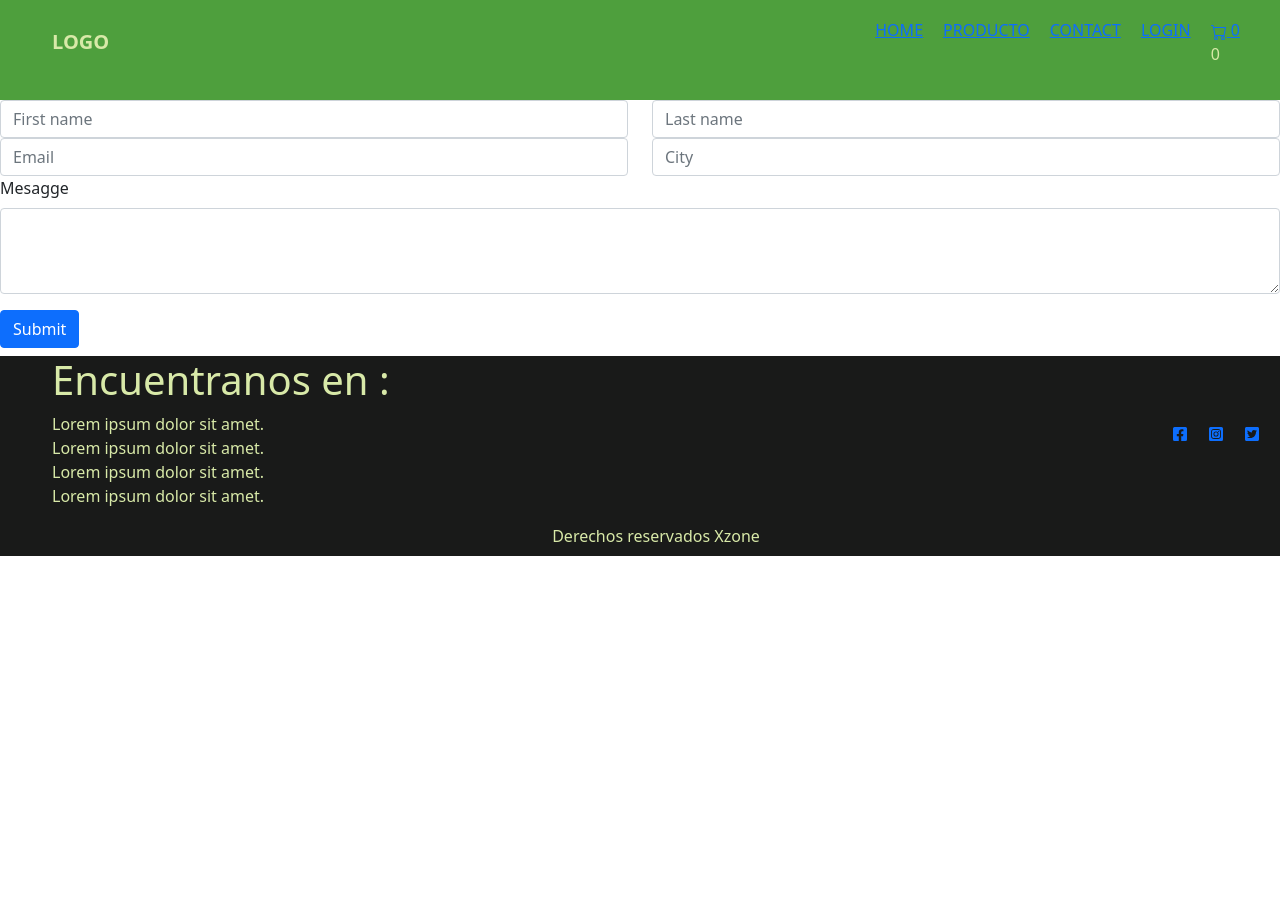
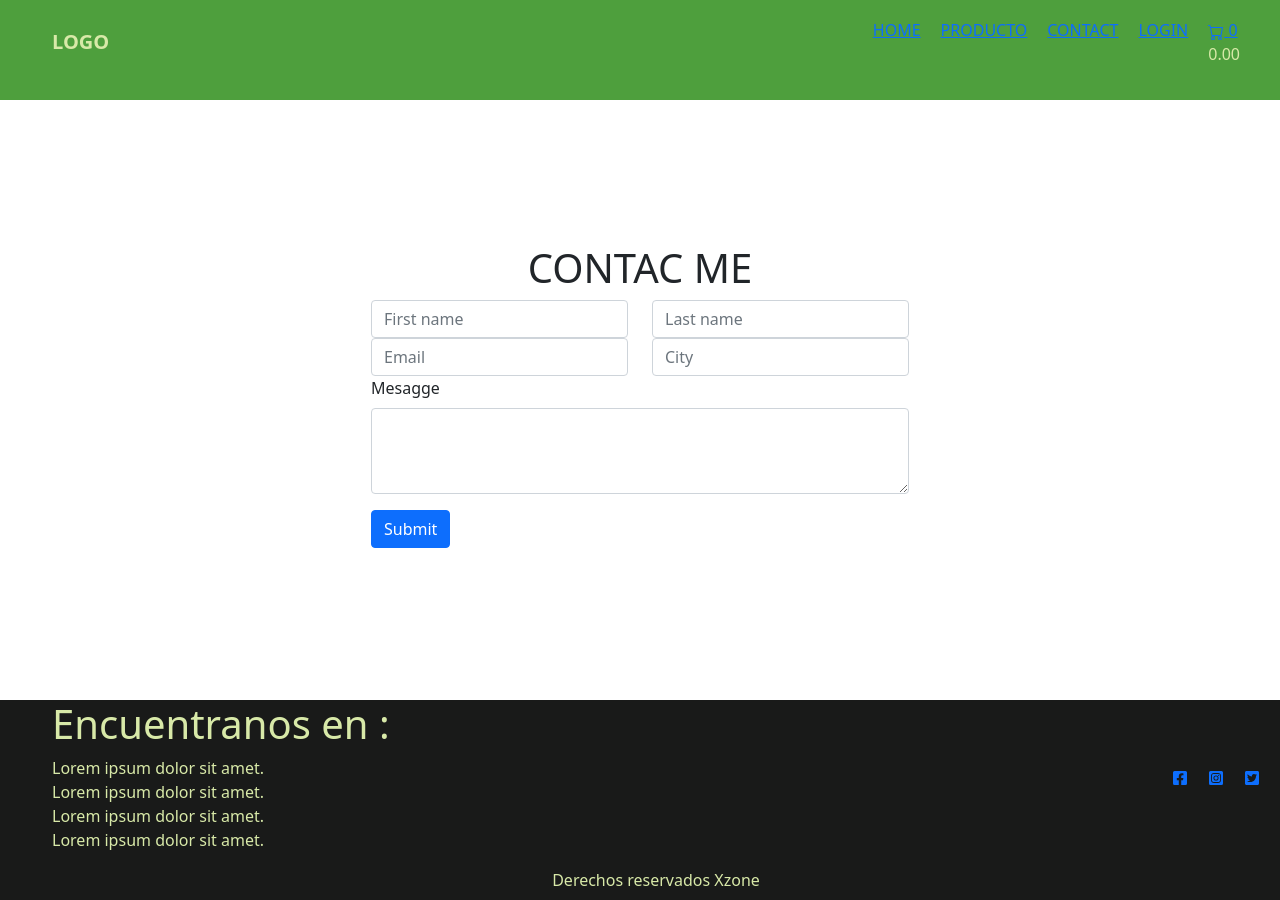
Before and after one commit to QuantumCode2000/xzone, a React (Create React App) app: page /contact in a window 1280 px wide. Before the commit the page ends 800 px from the top, so only its background shows below. Built offline with nearby package versions, Linux system fonts and the light colour scheme; no server answers.

Commit message:
solution reducers states

```diff
--- a/public/index.html
+++ b/public/index.html
@@ -1,5 +1,5 @@
 <!DOCTYPE html>
-<html lang="en">
+<html lang="spanish">
   <head>
     <meta charset="utf-8" />
     <link rel="icon" href="%PUBLIC_URL%/favicon.ico" />
@@ -16,15 +16,5 @@
   <body>
     <noscript>You need to enable JavaScript to run this app.</noscript>
     <div id="root"></div>
-    <!--
-      This HTML file is a template.
-      If you open it directly in the browser, you will see an empty page.
-
-      You can add webfonts, meta tags, or analytics to this file.
-      The build step will place the bundled scripts into the <body> tag.
-
-      To begin the development, run `npm start` or `yarn start`.
-      To create a production bundle, use `npm run build` or `yarn build`.
-    -->
   </body>
 </html>
--- a/src/components/CardProduct.jsx
+++ b/src/components/CardProduct.jsx
@@ -1,5 +1,6 @@
 import React from "react";
 import { Button, Card } from "react-bootstrap";
+import "./CardProduct.styles.css";
 const CardProduct = ({
   id,
   name,
--- a/src/components/Header/Header.jsx
+++ b/src/components/Header/Header.jsx
@@ -45,10 +45,15 @@ const Header = () => {
           </li>
           <li>
             <Link to="/cart">
-              <BsCart /> {state.cart.length}
+              <BsCart />{" "}
+              {state?.cart?.length === 0
+                ? 0
+                : state?.cart?.reduce(function (a, b) {
+                    return { count: a.count + b.count };
+                  }).count}
             </Link>
             <br />
-            {state.total}
+            {state.total.toFixed(2)}
           </li>
         </ul>
       )}
--- a/src/components/ListCart/ListCart.jsx
+++ b/src/components/ListCart/ListCart.jsx
@@ -33,7 +33,14 @@ const ListCart = ({ id, name, price, count, item, dispatch, description }) => {
           +
         </Button>
         <span className="text-muted">Cant. {count}</span>
-        <Button variant="info">-</Button>
+        <Button
+          variant="info"
+          onClick={() => {
+            dispatch({ type: "REMOVE_ONE_FROM_CART", payload: { ...item } });
+          }}
+        >
+          -
+        </Button>
       </li>
       Hola
     </div>
@@ -41,33 +48,3 @@ const ListCart = ({ id, name, price, count, item, dispatch, description }) => {
 };
 
 export default ListCart;
-
-{
-  /**
-<li
-        key={id}
-        className="list-group-item d-flex justify-content-between lh-condensed"
-      >
-        <div>
-          <h6 className="my-0">{name}</h6>
-          <small className="text-muted">{description}</small>
-          <Button variant="danger" onClick={() => handleRemoveToCart(item)}>
-            Eliminar
-          </Button>
-        </div>
-        <span className="text-muted">Bs {price}</span>
-        <Button
-          variant="info"
-          onClick={dispatch({
-            type: "ADD_TO_CART",
-            payload: { price: item },
-          })}
-        >
-          +
-        </Button>
-        <span className="text-muted">Cant. {count}</span>
-        <Button variant="info" onClick={() => handleRemoveOneToCart(item)}>
-          -
-        </Button>
-      </li> */
-}
--- a/src/context/StoreContext.jsx
+++ b/src/context/StoreContext.jsx
@@ -1,4 +1,4 @@
-import React, { createContext, useEffect, useState } from "react";
+import React, { createContext, useEffect } from "react";
 import useWindowDimensions from "../customHooks/useWindowDimensions";
 import { useReducer } from "react";
 const StoreContext = createContext();
@@ -51,7 +51,7 @@ const reducer = (state, action) => {
         ? {
             ...state,
             cart: state.cart.map((item) =>
-              item.id === action.payload
+              item.id === action.payload.id
                 ? { ...item, count: item.count - 1 }
                 : item,
             ),
@@ -60,17 +60,18 @@ const reducer = (state, action) => {
         : {
             ...state,
             cart: state.cart.filter((item) => item.id !== action.payload.id),
-            total: state.total - action.payload.price * action.payload.count,
+            total: state.total - action.payload.price,
           };
     }
 
+    case "CLEAR_CART":
+      return initialState;
     default:
       return state;
   }
 };
 
 const StoreProvider = ({ children }) => {
-  // const [repeat, setRepeat] = useState([]);
   const { width } = useWindowDimensions();
   const [state, dispatch] = useReducer(reducer, initialState);
   const getData = async () => {
@@ -82,28 +83,9 @@ const StoreProvider = ({ children }) => {
     getData();
   }, []);
 
-  // const handleRemoveOneToCart = (product) => {
-  //   if (product.count === 1) {
-  //     setCart(cart.filter((item) => item.id !== product.id));
-  //   } else {
-  //     setRepeat(
-  //       repeat.map((item) =>
-  //         item.id === product.id ? { ...item, count: item.count - 1 } : item,
-  //       ),
-  //     );
-  //   }
-  //   setTotal(total - product.price);
-  // };
-
   const data = {
-    // cart,
-    // total,
-
     width,
     state,
-    // handleAddToCart,
-    // handleRemoveToCart,
-    // handleRemoveOneToCart,
     dispatch,
   };
   return <StoreContext.Provider value={data}>{children}</StoreContext.Provider>;
--- a/src/pages/Cart/Cart.jsx
+++ b/src/pages/Cart/Cart.jsx
@@ -1,4 +1,4 @@
-import React, { useEffect, useContext } from "react";
+import React, { useContext } from "react";
 import { Button } from "react-bootstrap";
 import { Link } from "react-router-dom";
 //Context
@@ -7,10 +7,6 @@ import ListCart from "../../components/ListCart/ListCart";
 const Cart = () => {
   const { state, dispatch } = useContext(StoreContext);
 
-  // useEffect(() => {
-  //   handleAddCount();
-  //   // eslint-disable-next-line
-  // }, [state.cart]);
   return (
     <div>
       <h3 className="mt-10">Carrito de compras</h3>
@@ -31,12 +27,19 @@ const Cart = () => {
         ))}
         <li className="list-group-item d-flex justify-content-between">
           <span>Total (Bs)</span>
-          <strong>{state.total}</strong>
+          <strong>{state.total.toFixed(2)}</strong>
         </li>
+        <Link to="/checkout">
+          <Button>Checkout</Button>
+        </Link>
+
+        <Button
+          variant="danger"
+          onClick={() => dispatch({ type: "CLEAR_CART" })}
+        >
+          Clear Cart
+        </Button>
       </ul>
-      <Link to="/checkout">
-        <Button>Checkout</Button>
-      </Link>
     </div>
   );
 };
--- a/src/pages/Checkout/Checkout.jsx
+++ b/src/pages/Checkout/Checkout.jsx
@@ -3,7 +3,7 @@ import "./Checkout.styles.css";
 import { useContext } from "react";
 import StoreContext from "../../context/StoreContext";
 const Checkout = () => {
-  const { repeat, total } = useContext(StoreContext);
+  const { state } = useContext(StoreContext);
   return (
     <div className="maincontainer">
       <div class="container">
@@ -14,7 +14,7 @@ const Checkout = () => {
               <span class="badge badge-secondary badge-pill">3</span>
             </h4>
             <ul class="list-group mb-3">
-              {repeat?.map((item) => (
+              {state?.cart?.map((item) => (
                 <li class="list-group-item d-flex justify-content-between lh-condensed">
                   <div>
                     <h6 class="my-0">{item.title}</h6>
@@ -29,7 +29,7 @@ const Checkout = () => {
               ))}
               <li class="list-group-item d-flex justify-content-between">
                 <span>Total (Bs)</span>
-                <strong>${total}</strong>
+                <strong>${state.total.toFixed(2)}</strong>
               </li>
             </ul>
             <form class="card p-2">
--- a/src/pages/Contact/Contact.jsx
+++ b/src/pages/Contact/Contact.jsx
@@ -1,8 +1,10 @@
 import React from "react";
 import { Form, Button, Col, Row } from "react-bootstrap";
+import "./Contact.styles.css";
 const Contact = () => {
   return (
-    <div>
+    <div className="container-contact-form">
+      <h1>CONTAC ME</h1>
       <Form>
         <Row>
           <Col>
--- a/src/pages/Contact/Contact.styles.css
+++ b/src/pages/Contact/Contact.styles.css
@@ -0,0 +1,9 @@
+.container-contact-form {
+  margin-top: 20px;
+  margin-bottom: 20px;
+  height: 70vh;
+  display: flex;
+  justify-content: center;
+  align-items: center;
+  flex-direction: column;
+}
```
Also changed, not shown: src/components/CardProduct.styles.css (added).
